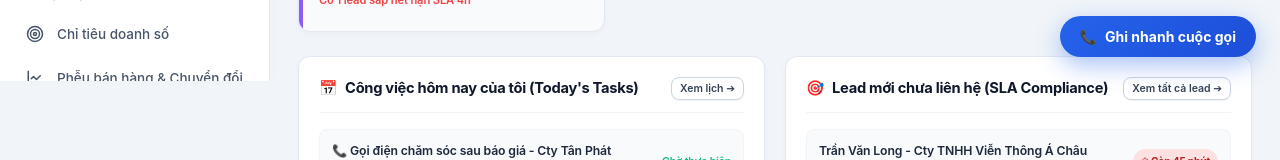
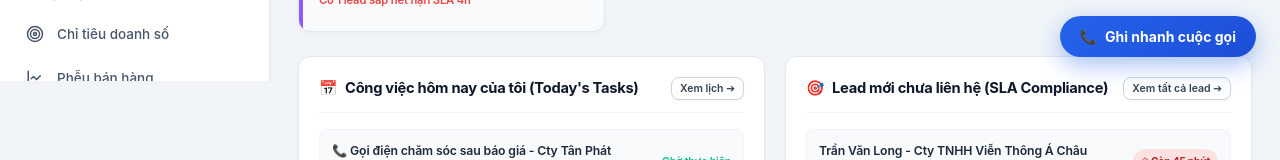
Before and after one commit to vlong3217-png/quan-ly-khach-hang-frontend, a React (Vite) app: page /dashboard in a window 1280 px wide. Shown: the part 719-879 px from the top of the page. Built offline with nearby package versions, Linux system fonts and the light colour scheme; no server answers; sample sign-in values are in the browser's storage.

Commit message:
style(menu): shorten long tab labels in management group to fit sidebar without ellipsis

```diff
--- a/src/constants/menuConfig.ts
+++ b/src/constants/menuConfig.ts
@@ -155,14 +155,14 @@ export const APP_MENU_GROUPS: MenuGroup[] = [
       },
       {
         id: 'menu-pipeline-funnel',
-        title: 'Phễu bán hàng & Chuyển đổi',
+        title: 'Phễu bán hàng',
         path: '/dashboard/pipeline-funnel',
         roles: [ROLES.ADMIN, ROLES.MANAGER],
         description: 'Phân tích tỷ lệ chuyển đổi, điểm rơi rụng nhiều nhất và điểm nghẽn (S8-05)',
       },
       {
         id: 'menu-forecast',
-        title: 'Dự báo doanh thu & Thắng thua',
+        title: 'Dự báo doanh thu',
         path: '/dashboard/forecast',
         roles: [ROLES.ADMIN, ROLES.MANAGER],
         description: 'Dự báo doanh thu so với chỉ tiêu (3 con số), phân tích thắng/thua và xuất báo cáo Excel (S8-06)',
@@ -183,14 +183,14 @@ export const APP_MENU_GROUPS: MenuGroup[] = [
       },
       {
         id: 'menu-marketing-roi',
-        title: 'Báo cáo ROI Nguồn & Chiến dịch',
+        title: 'Báo cáo ROI',
         path: '/dashboard/marketing-roi',
         roles: [ROLES.ADMIN, ROLES.MANAGER],
         description: 'Phân tích số lead, tỷ lệ tiếp nhận, chuyển đổi thành cơ hội theo nguồn và chiến dịch (S8-09)',
       },
       {
         id: 'menu-rep-activity-audit',
-        title: 'Nhật ký & Khối lượng công việc',
+        title: 'Nhật ký công việc',
         path: '/dashboard/rep-activity-audit',
         roles: [ROLES.ADMIN, ROLES.MANAGER],
         description: 'Lọc theo thời gian, loại hoạt động, thành viên và thống kê tổng số hoạt động theo từng nhân sự (S8-11)',
```
